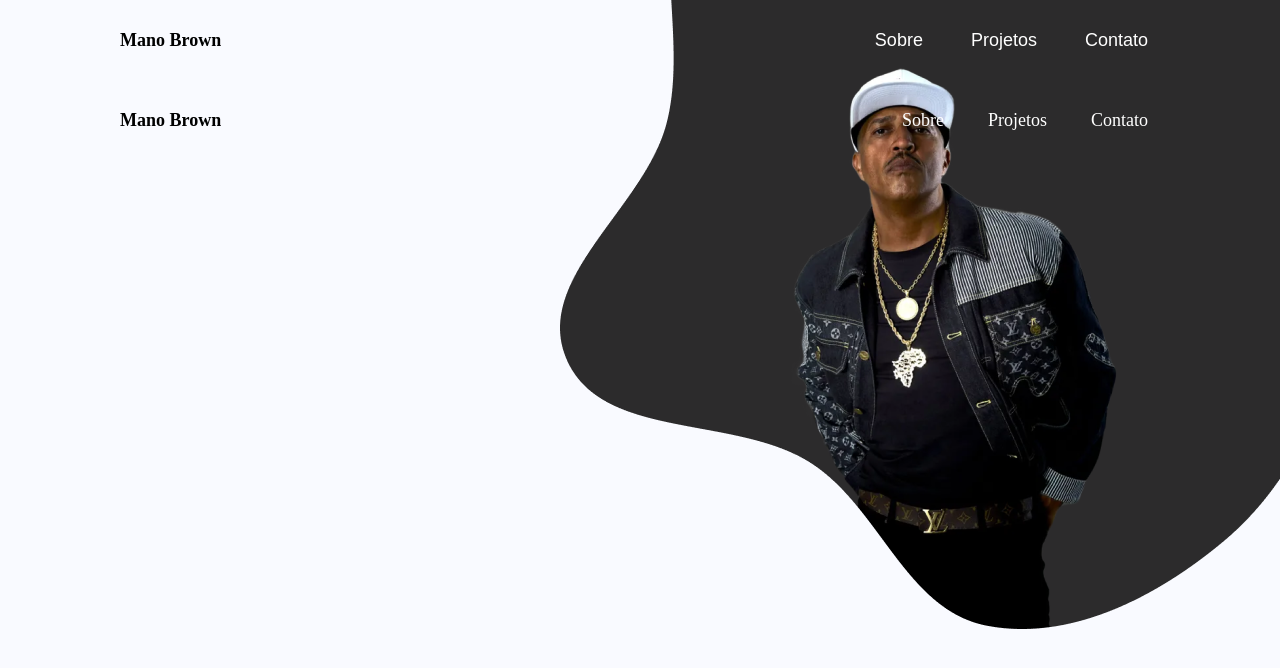
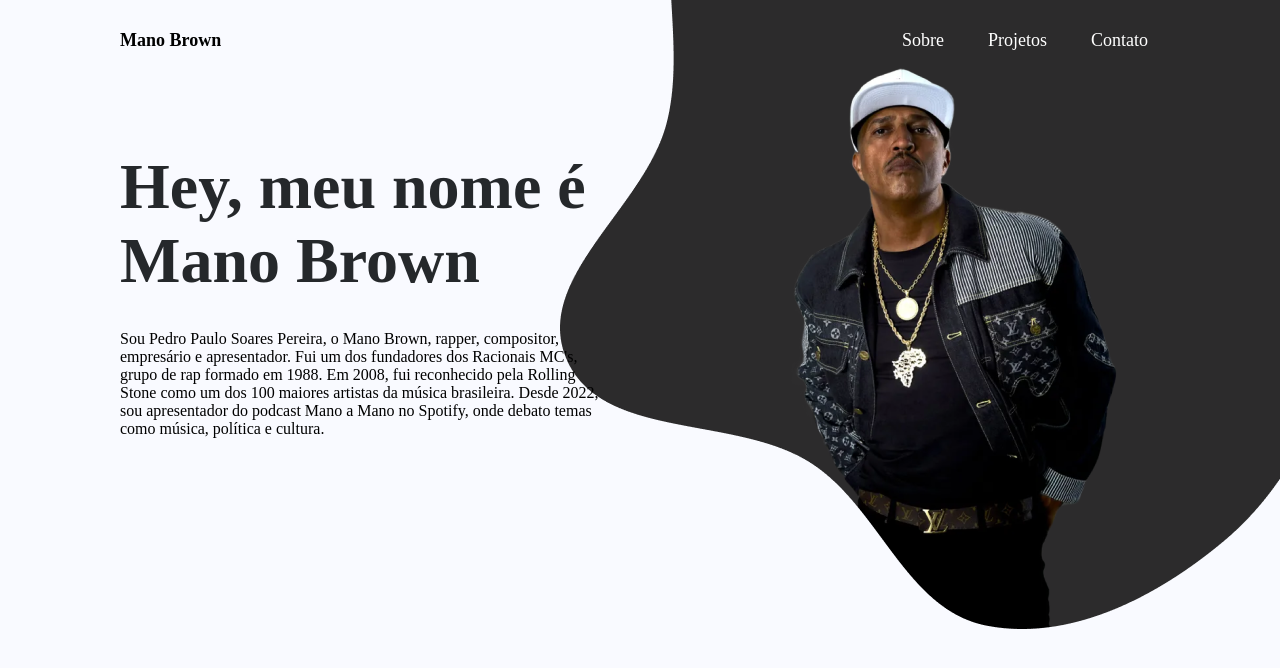
Before and after one commit to AriellCampos/landing-page-mano-brown, a plain HTML site: page index.html in a window 1280 px wide. Drawn offline with Linux system fonts and the light colour scheme.

Commit message:
chore(): create base to section about

```diff
--- a/index.html
+++ b/index.html
@@ -7,18 +7,6 @@
     <link rel="stylesheet" href="style.css" />
   </head>
   <body>
-    <!-- Versão 1 -->
-    <header>
-      <div class="header-left">
-        <span>Mano Brown</span>
-      </div>
-      <nav class="header-right">
-        <button>Sobre</button>
-        <button>Projetos</button>
-        <button>Contato</button>
-      </nav>
-    </header>
-
     <!-- //Versão 2 -->
     <header>
       <div class="header-left">
@@ -33,7 +21,6 @@
       </nav>
     </header>
 
-
     <main>
       <figure>
         <img
@@ -42,6 +29,18 @@
         />
         <!-- <figcaption>Imagem do cantor de rap Mano Brown</figcaption> -->
       </figure>
+
+      <section class="about">
+        <h2>Hey, meu nome é Mano Brown</h2>
+        <p>
+          Sou Pedro Paulo Soares Pereira, o Mano Brown, rapper, compositor,
+          empresário e apresentador. Fui um dos fundadores dos Racionais MC's,
+          grupo de rap formado em 1988. Em 2008, fui reconhecido pela Rolling
+          Stone como um dos 100 maiores artistas da música brasileira. Desde
+          2022, sou apresentador do podcast Mano a Mano no Spotify, onde debato
+          temas como música, política e cultura.
+        </p>
+      </section>
     </main>
   </body>
   <script src="script.js"></script>
--- a/style.css
+++ b/style.css
@@ -102,3 +102,18 @@ nav ul li a {
   text-decoration: none;
   color: #333;
 }
+
+
+/* Style do about section */
+.about {
+  padding: 54px 120px 42px;
+  max-width: 486px;
+}
+
+.about h2 {
+  font-weight: bold;
+  font-size: 64px;
+  color: #25282b;
+  margin-bottom: 32px;
+  margin-top: 0;
+}
```
